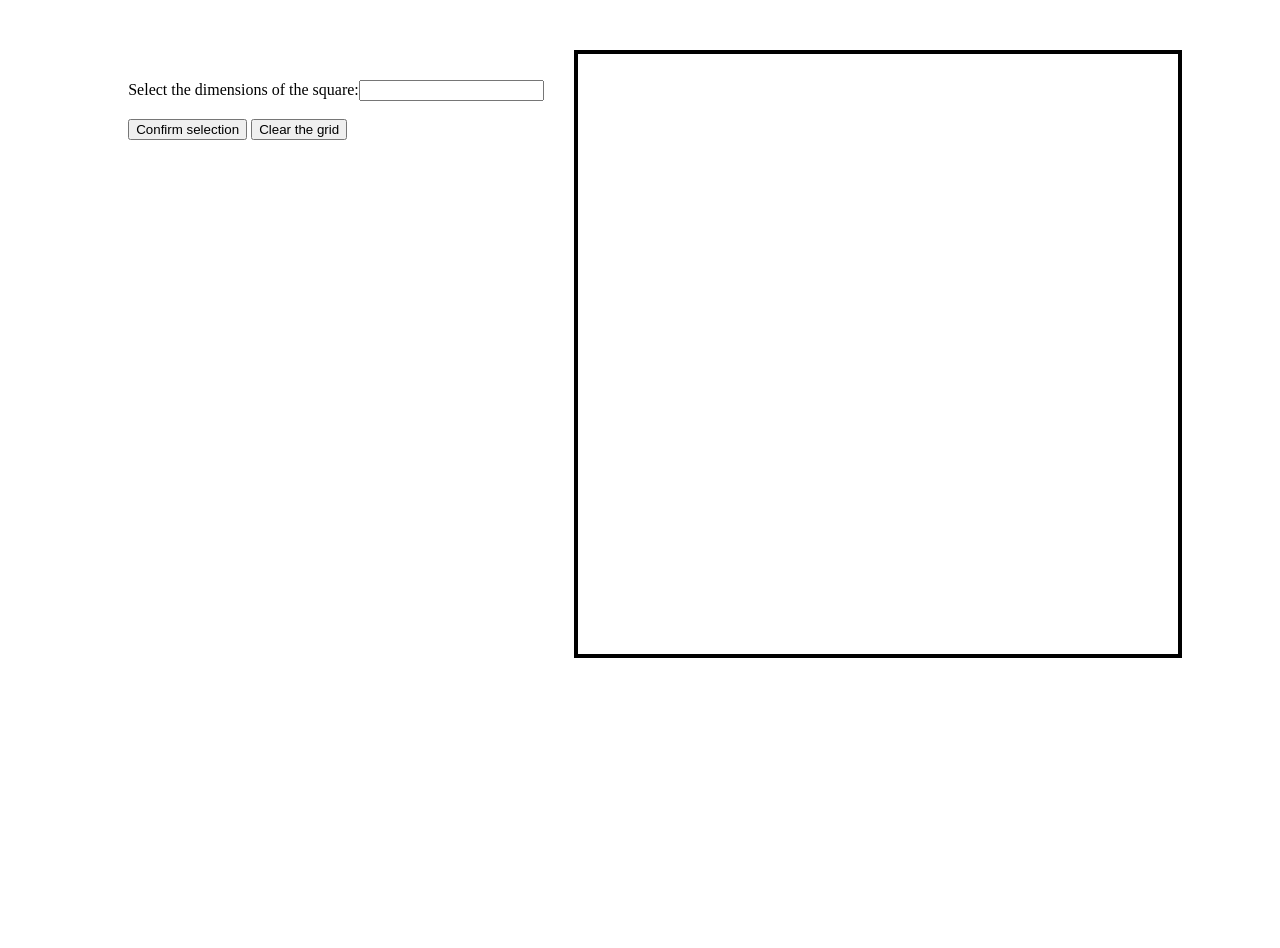
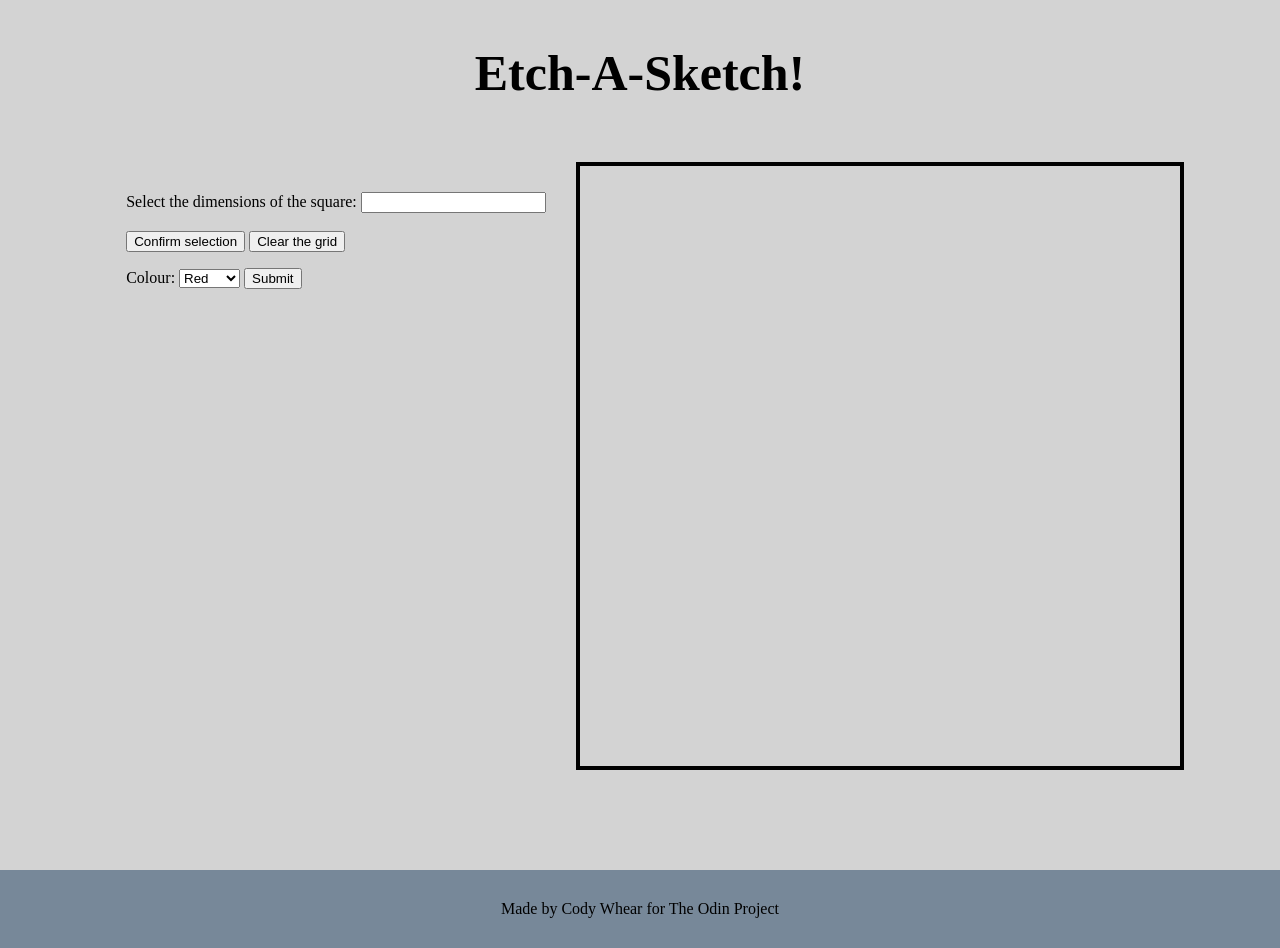
Before and after one commit to codyw64/etchASketch, a plain HTML site: page index.html in a window 1280 px wide. Before the commit the page ends 800 px from the top, so only its background shows below. Drawn offline with Linux system fonts and the light colour scheme.

Commit message:
Added a selection drop down that allows for the changing of colour, also added a header and footer and made it look more professional in general.

```diff
--- a/index.html
+++ b/index.html
@@ -8,14 +8,28 @@
     <link rel="stylesheet" href="styles.css">
 </head>
 <body>
+    <h1>Etch-A-Sketch!</h1>
+    <div id="main">
+
+    <br>
     <form id="getWidth">
-        Select the dimensions of the square:<input type="text" id="mySelect"><br>
+        Select the dimensions of the square: <input type="text" id="mySelect"><br>
         <br>
         <input type="button" onclick="getInput()" value="Confirm selection">
         <input type="button" onclick="clearGrid();getInput()" value="Clear the grid">
         <p id="output"></p>
-        </form>
+        <label for="lang">Colour:</label>
+        <select name="languages" id="colourChoice">
+            <option id="red">Red</option>
+            <option id="blue">Blue</option>
+            <option id="green">Green</option>
+            <option id="yellow">Yellow</option>
+        </select>
+        <input type="button" onclick="changeColour()" value="Submit" />
+    </form>
     <div id="container"></div>
     <script src="js-file.js"></script>
+    </div>
+    <div id="footer">Made by Cody Whear for The Odin Project</div>
 </body>
 </html>
--- a/js-file.js
+++ b/js-file.js
@@ -1,5 +1,6 @@
 document.body.onload = createDivs;
 
+let currentColour = "red";
 let input = 4;
 const container = document.getElementById("container");
 
@@ -13,7 +14,7 @@ function createDivs () {
         newDiv.style.height = width + "px";
         container.appendChild(newDiv);
         newDiv.addEventListener('pointerover', (e) => {
-            e.target.style.background = 'red';
+            e.target.style.background = currentColour;
         });
     }
 }
@@ -31,3 +32,7 @@ function clearGrid() {
         element.removeChild(element.firstChild);
 }
 }
+function changeColour() {
+    currentColour = document.getElementById("colourChoice").value;
+    console.log(currentColour);
+}
--- a/styles.css
+++ b/styles.css
@@ -7,7 +7,7 @@
     flex-direction: row;
     flex-wrap: wrap;
 }
-body {
+#main {
     display: flex;
     margin: 50px 0 0 0;
     justify-content: center;
@@ -20,3 +20,21 @@ body {
 #getWidth {
     padding: 30px;
 }
+h1 {
+    padding: 10px;
+    display: flex;
+    justify-content: center;
+    font-size: 50px;
+}
+body {
+    background-color:lightgray;
+    margin: 0;
+}
+#footer {
+    background-color: lightslategrey;
+    display: flex;
+    justify-content: center;
+    width: auto;
+    padding: 30px;
+    margin: 100px 0 0 0;
+}
```
